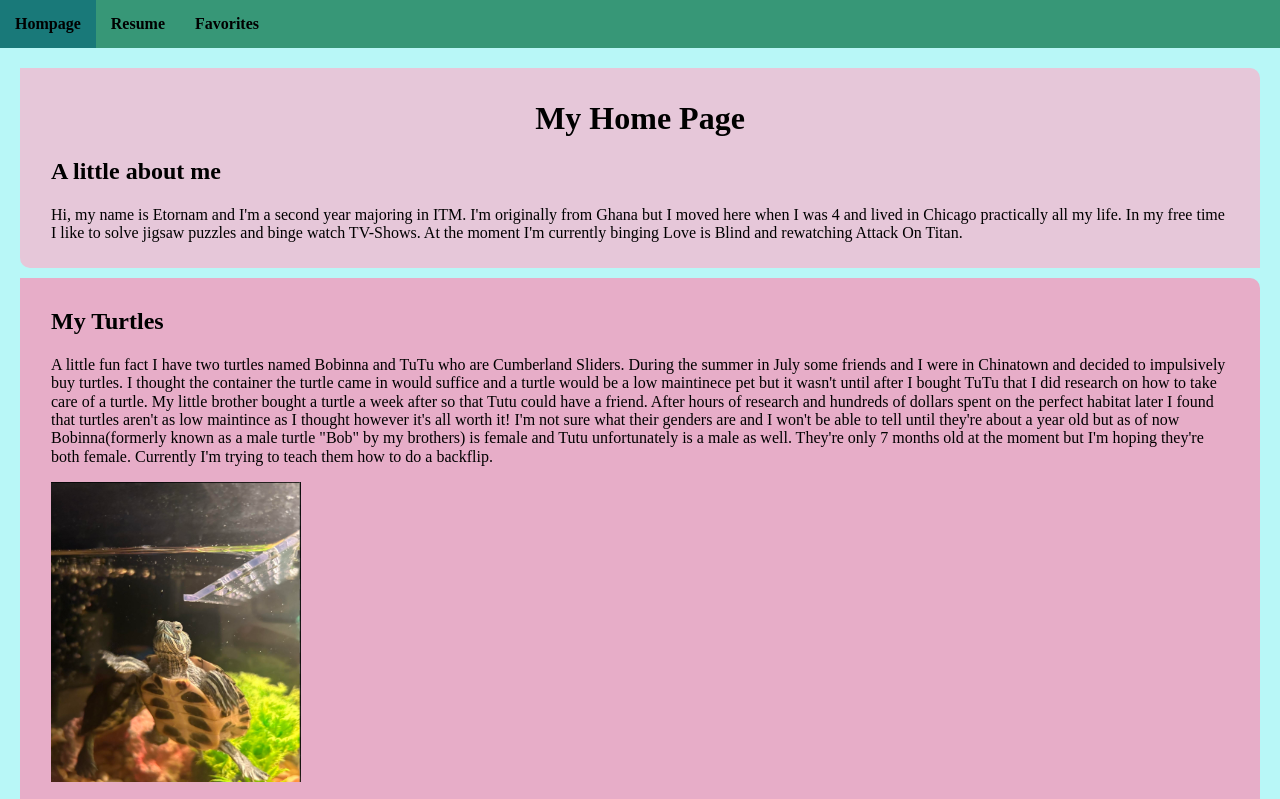
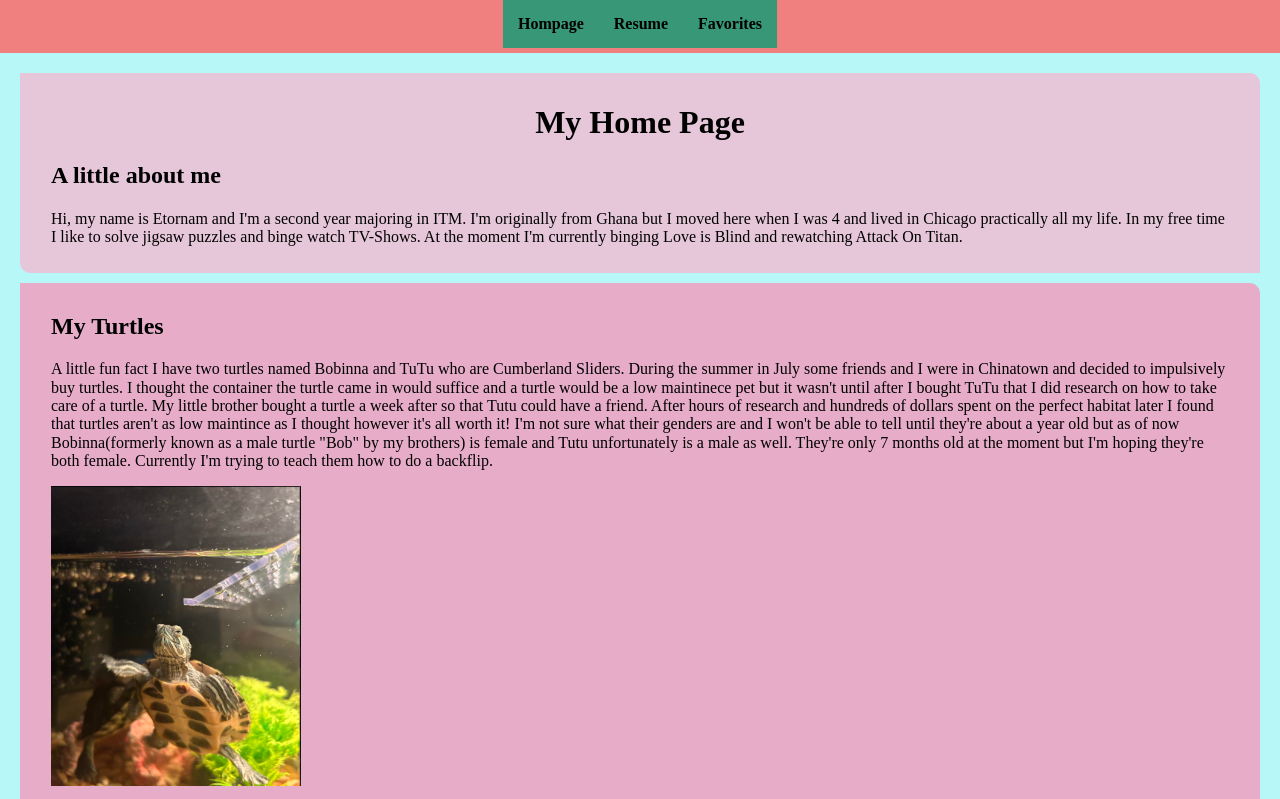
Before and after one commit to etornam19/Project3, a plain HTML site: page index.html in a window 1280 px wide. Shown: the top 799 px of the page. Drawn offline with Linux system fonts and the light colour scheme.

Commit message:
Update style.css

```diff
--- a/css/style.css
+++ b/css/style.css
@@ -7,14 +7,16 @@ main{
   margin: 20px;
 }
 .nav {
+  text-align: center;
+  background-color: lightcoral;
   font-family: 'Times New Roman', Times, serif;
   font-weight: bold;
-  text-align: center;
   margin: 0px;
   padding: 0px;
 }
 .nav ul{
   list-style-type: none;
+  display: inline-block;
   background-color: rgb(55, 151, 119);
   padding: 0px;
   margin: 0px;
```
